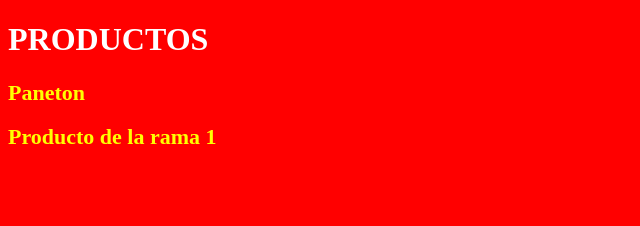
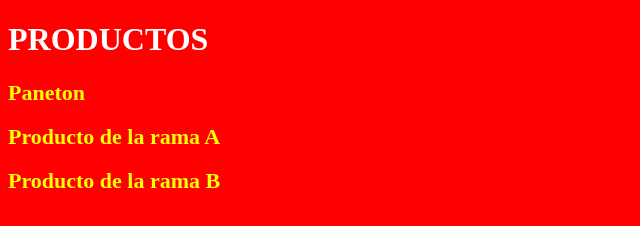
Before and after one commit to RonaldChura/sangabriel, a plain HTML site: page index.html in a window 1280 px wide. Shown: the whole page, without its empty margins (0-640 px from the left). Drawn offline with Linux system fonts and the light colour scheme.

Commit message:
Segundo producto en rama 1

```diff
--- a/index.html
+++ b/index.html
@@ -9,6 +9,7 @@
 <body>
 	<h1>PRODUCTOS</h1>
 	<h2>Paneton</h2>
-	<h2>Producto de la rama 1</h2>
+	<h2>Producto de la rama A</h2>
+	<h2>Producto de la rama B</h2>
 </body>
 </html>
```
